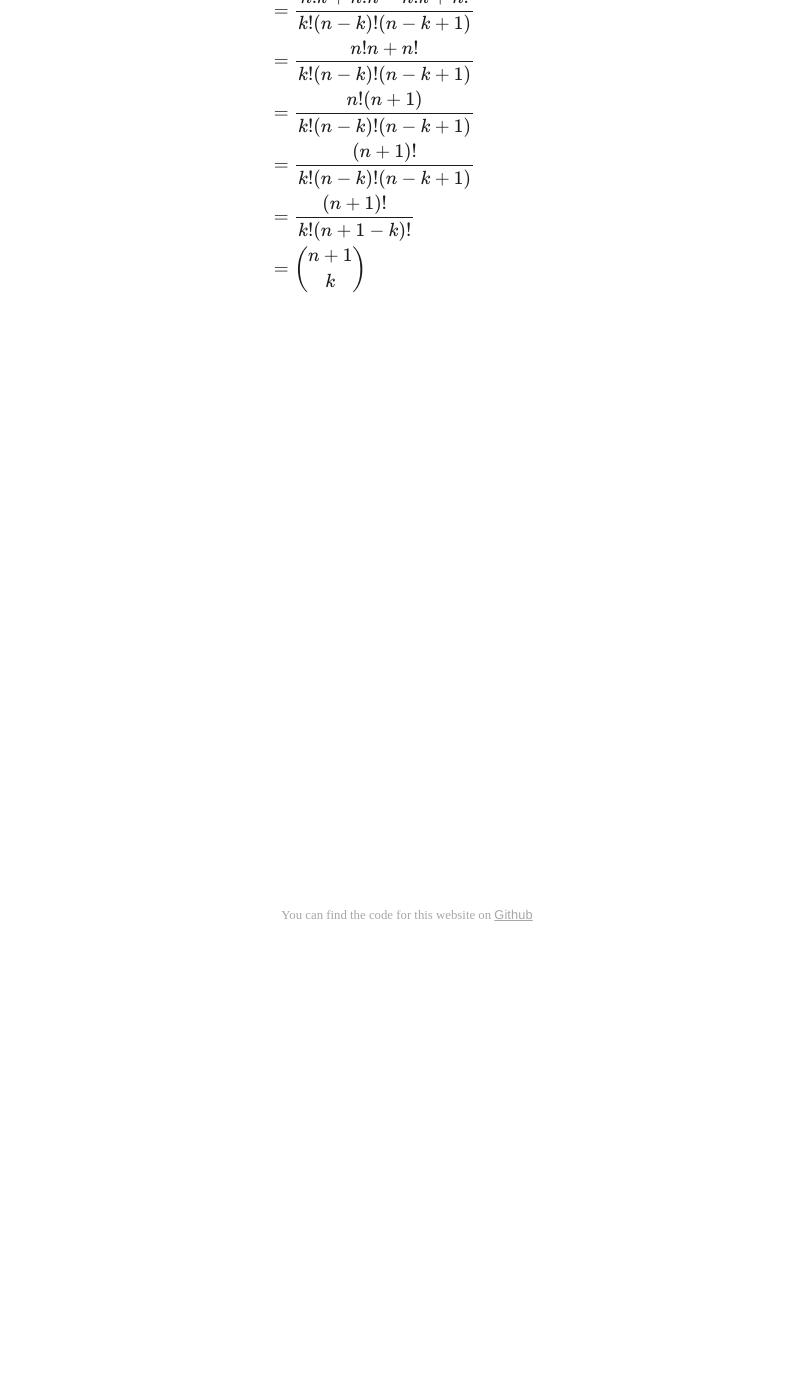
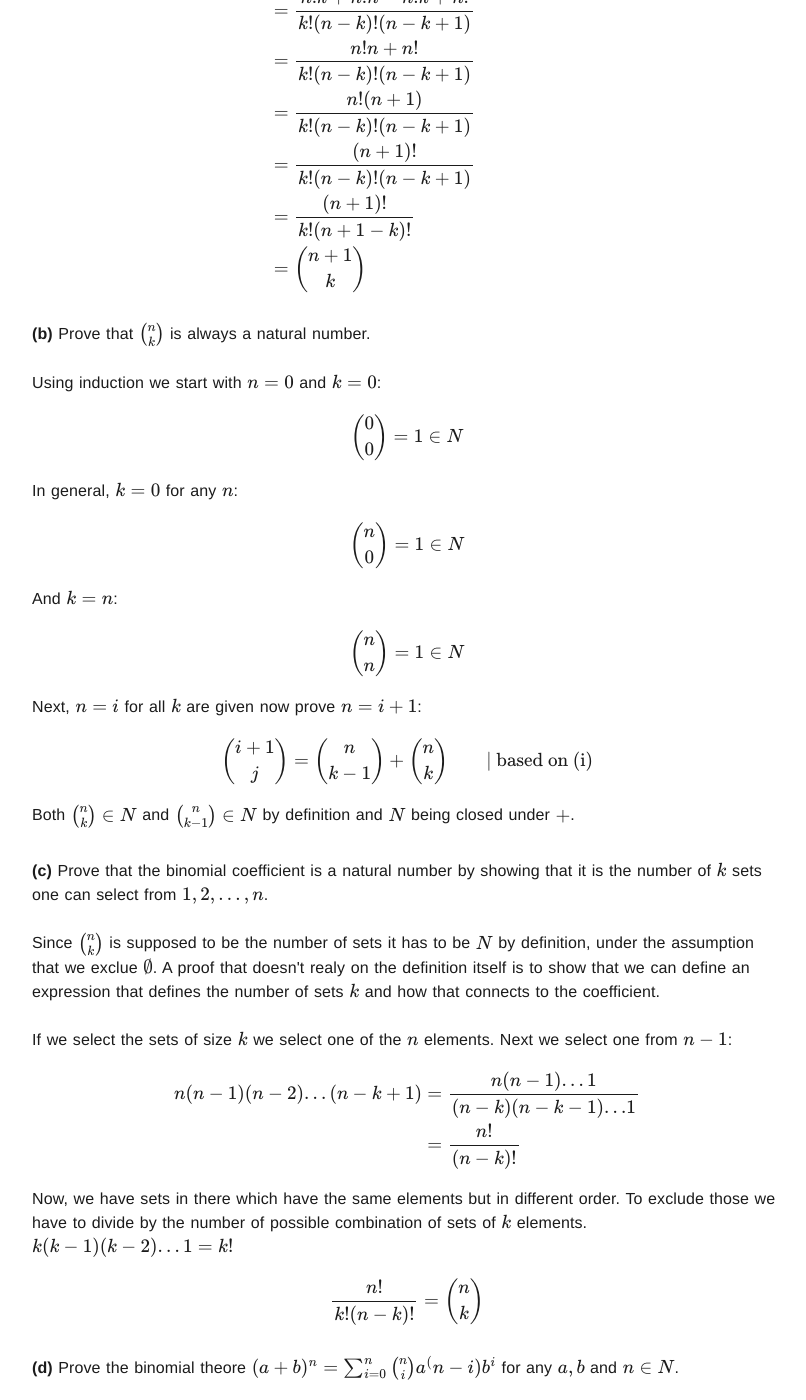
Before and after one commit to pheymann/paulheymann-website, a Jekyll site: the page built from _posts/spivak-calculus-solutions/prologue-numbers-of-various-sorts/2022-10-12-prologue-numbers-problem-3.md, in a window 1280 px wide and 1400 px high, scrolled down 460 px. Shown: the whole window, without its empty margins (233-1039 px from the left). Built offline with Jekyll 4.4.1, drawn with Linux system fonts in a browser that asks for light colours; before the commit the page ends 900 px from its top, so only the background shows below that; some of the changed text lies outside the part shown.

Commit message:
blog:calculus: prologue basics finish problem 3

```diff
--- a/_posts/spivak-calculus-solutions/prologue-numbers-of-various-sorts/2022-10-12-prologue-numbers-problem-3.md
+++ b/_posts/spivak-calculus-solutions/prologue-numbers-of-various-sorts/2022-10-12-prologue-numbers-problem-3.md
@@ -34,3 +34,89 @@ meta_keywords: spivak,calculus,prologue,solutions
   \]
 
 </p>
+
+<p>
+
+  <strong>(b)</strong> Prove that $\binom{n}{k}$ is always a natural number.
+  <br>
+  <br>
+  Using induction we start with $n = 0$ and $k = 0$:
+  $$\binom{0}{0} = 1 \in N$$
+  In general, $k = 0$ for any $n$:
+  $$\binom{n}{0} = 1 \in N$$
+  And $k = n$:
+  $$\binom{n}{n} = 1 \in N$$
+  Next, $n = i$ for all $k$ are given now prove $n = i + 1$:
+
+  \[
+    \begin{align*}
+      \binom{i + 1}{j} &= \binom{n}{k - 1} + \binom{n}{k}  && \text{| based on (i)} \\
+    \end{align*}
+  \]
+
+  Both $\binom{n}{k} \in N$ and $\binom{n}{k - 1} \in N$ by definition and $N$ being closed under $+$.
+
+</p>
+
+<p>
+
+  <strong>(c)</strong> Prove that the binomial coefficient is a natural number by showing that it is the number of $k$ sets one can
+  select from $1, 2, ..., n$.
+  <br>
+  <br>
+  Since $\binom{n}{k}$ is supposed to be the number of sets it has to be $N$ by definition, under the assumption that
+  we exclue $\emptyset$. A proof that doesn't realy on the definition itself is to show that we can define an
+  expression that defines the number of sets $k$ and how that connects to the coefficient.
+  <br>
+  <br>
+  If we select the sets of size $k$ we select one of the $n$ elements. Next we select one from $n - 1$:
+
+  \[
+    \begin{align*}
+      n(n - 1)(n - 2) ... (n - k + 1) &= \frac{n(n - 1) ... 1}{(n - k)(n - k - 1)...1} \\
+      &= \frac{n!}{(n - k)!} \\
+    \end{align*}
+  \]
+
+  Now, we have sets in there which have the same elements but in different order. To exclude those we have to divide by the number of possible combination of sets of $k$ elements. $k(k - 1)(k - 2) ... 1 = k!$
+
+  \[
+    \begin{align*}
+      \frac{n!}{k!(n - k)!} = \binom{n}{k} \\
+    \end{align*}
+  \]
+
+</p>
+
+<p>
+
+  <strong>(d)</strong> Prove the binomial theore $(a + b)^n = \sum_{i = 0}^n \binom{n}{i}a^(n - i)b^i$ for any $a, b$ and $n \in N$.
+  <br>
+  <br>
+  Using induction we start with $n = 1$:
+
+  \[
+    \begin{align*}
+      \sum_{j = 0}^1 \binom{n}{j}a^{n - j}b^j &= \binom{1}{0}(a^1b^0) + \binom{1}{1}(a^0b^1) \\
+      &= a + b \\
+      &= (a + b)^1 \\
+    \end{align*}
+  \]
+
+  And follow with the induction step from $n = k$ to $n = k + 1$:
+
+  \[
+    \begin{align*}
+      (a + b)^{k + 1} &= (a + b)^k(a + b) \\
+      &= (\sum_{j = 0}^{k} \binom{k}{j}a^{n - j}b^j)(a + b) \\
+      &= \binom{k}{0}a^ka + \binom{k}{1}a^{k - 1}ab ... \binom{k}{k - 1}aab^{k - 1} \binom{k}{k}b^ka \\
+      &+ \binom{k}{0}a^kb + \binom{k}{1}a^{k - 1}bb ... \binom{k}{k - 1}ab^{k - 1}b \binom{k}{k}b^kb \\
+      &= \binom{k}{0}a^{k + 1} + \binom{k}{1}a^{k}b ... \binom{k}{k - 1}a^2b^{k - 1} \binom{k}{k}ab \\
+      &+ \binom{k}{0}a^kb + \binom{k}{1}a^{k - 1}b^2 ... \binom{k}{k - 1}ab^{k} \binom{k}{k}b^{k + 1} \\
+      &= a^{k + 1} + (\binom{k}{0} + \binom{k}{1})a^{k}b + ... + (\binom{k}{1} + \binom{k}{0})ab^k + b^{k + 1} \\
+      &= a^{k + 1} + \binom{k + 1}{1}a^{k}b + ... + \binom{k + 1}{1}ab^k + b^{k + 1} \\
+      &= \sum_{j = 0}^{k + 1} \binom{k}{j}a^{n - j}b^j \\
+    \end{align*}
+  \]
+
+</p>
```
